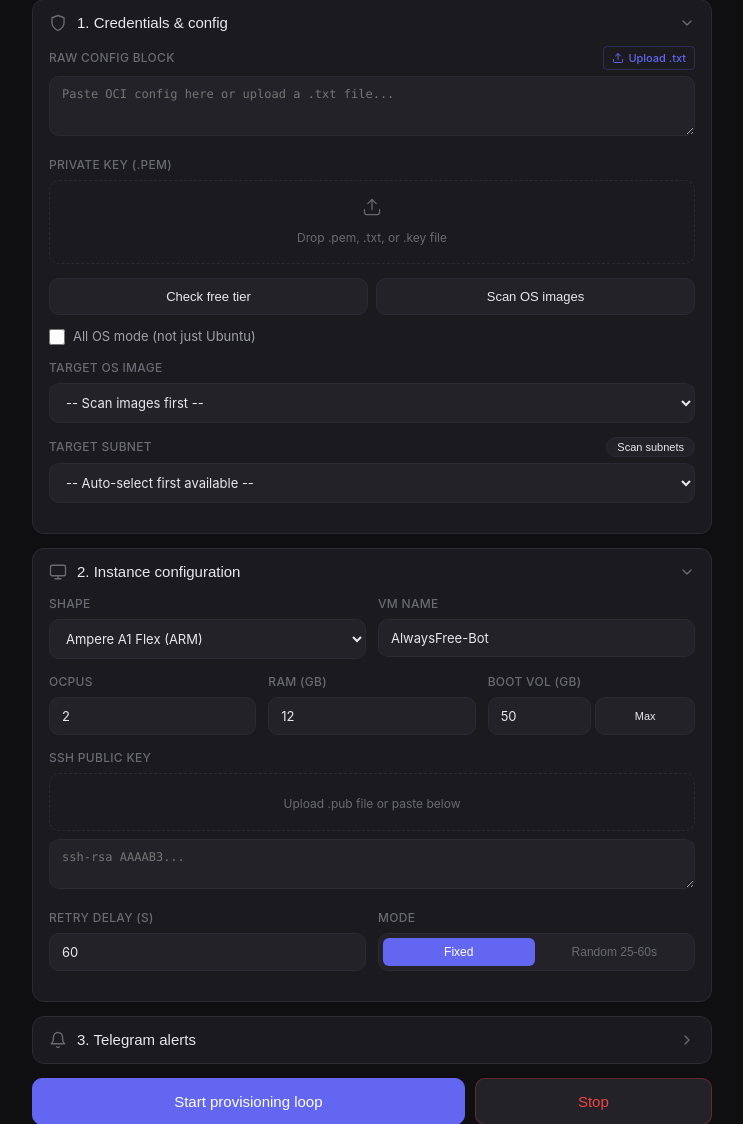
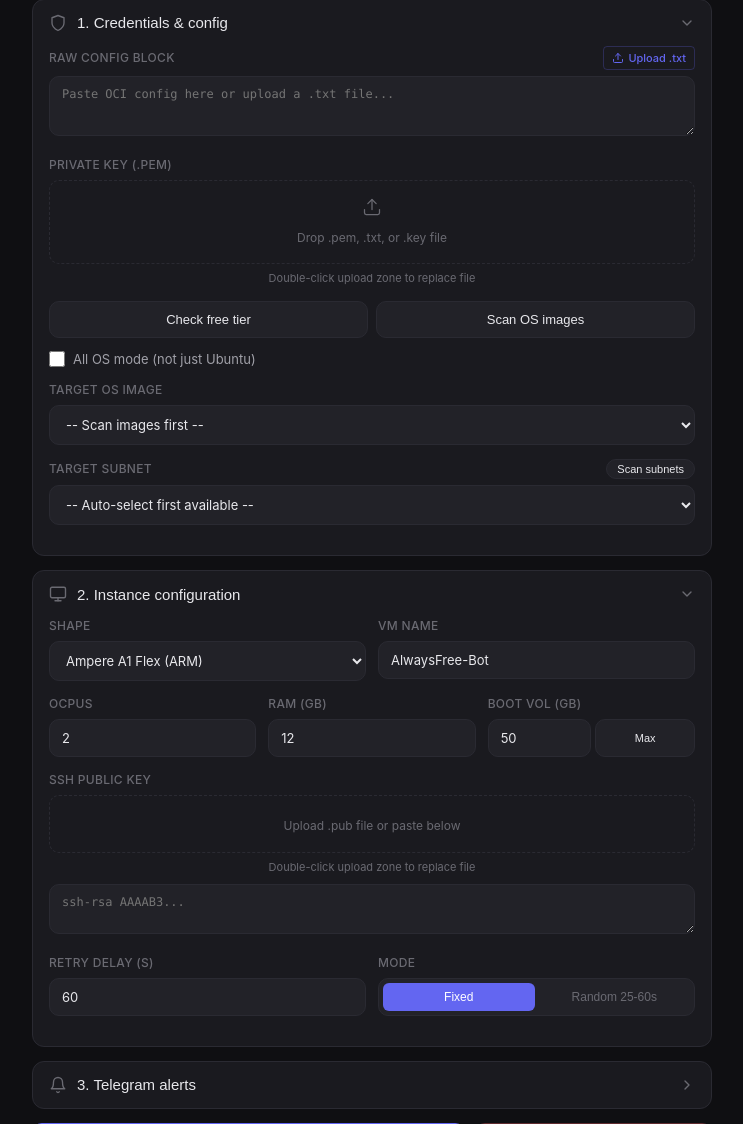
Before and after one commit to sarakmacbook/oracle, a Flask app: page / in a window 1280 px wide. Shown: the part 96-1220 px from the top of the page, without its empty margins (268-1011 px from the left). Run offline with Flask 3, Linux system fonts and the light colour scheme; data that the repository does not hold is empty.

Commit message:
Add files via upload

```diff
--- a/app.py
+++ b/app.py
@@ -565,8 +565,6 @@ def run_automated_creation(config, account_config, compute_client, network_clien
         add_log(f"Debug -> Shape: {account_config['shape']} | Boot: {boot_gb}GB | "
                 f"OCPUs: {account_config.get('ocpus', 'N/A')} | RAM: {account_config.get('memory', 'N/A')}GB")
         add_log(f"Debug -> Subnet details: assign_public_ip=True")
-        if shape_config:
-            add_log(f"Debug -> ARM shape config: ocpus={shape_config.ocpus}, memory={shape_config.memory_in_gbs}")
 
         is_arm = account_config.get('shape') == "VM.Standard.A1.Flex"
         shape_config = None
@@ -576,6 +574,7 @@ def run_automated_creation(config, account_config, compute_client, network_clien
             shape_config = oci.core.models.LaunchInstanceShapeConfigDetails(
                 ocpus=ocpus, memory_in_gbs=memory
             )
+            add_log(f"Debug -> ARM shape config: ocpus={ocpus}, memory={memory}")
 
         instance_details = oci.core.models.LaunchInstanceDetails(
             compartment_id=config['tenancy'],
--- a/templates/index.html
+++ b/templates/index.html
@@ -364,6 +364,7 @@
                         <svg width="20" height="20" viewBox="0 0 24 24" fill="none" stroke="currentColor" stroke-width="1.5" stroke-linecap="round" stroke-linejoin="round" style="color:var(--text-muted);margin-bottom:6px;"><path d="M21 15v4a2 2 0 0 1-2 2H5a2 2 0 0 1-2-2v-4"/><polyline points="17 8 12 3 7 8"/><line x1="12" y1="3" x2="12" y2="15"/></svg>
                         <div style="font-size:12px;color:var(--text-muted);">Drop .pem, .txt, or .key file</div>
                     </div>
+                    <div style="margin-top:6px;font-size:11px;color:var(--text-muted);text-align:center;">Double-click upload zone to replace file</div>
                 </div>
                 <div class="btn-row">
                     <button class="btn" id="quotaBtn" onclick="checkQuota()">Check free tier</button>
@@ -439,6 +440,7 @@
                         <input type="file" id="sshFile" accept=".pub,.txt" onchange="handleSSHFile()">
                         <span style="font-size:12px;color:var(--text-muted);">Upload .pub file or paste below</span>
                     </div>
+                    <div style="margin-top:6px;font-size:11px;color:var(--text-muted);text-align:center;">Double-click upload zone to replace file</div>
                     <textarea id="sshKey" class="form-textarea ssh-area" placeholder="ssh-rsa AAAAB3..."></textarea>
                 </div>
                 <div class="grid-2">
@@ -564,6 +566,17 @@
         reader.readAsText(file);
     }
 
+    document.getElementById('keyZone').addEventListener('dblclick', function(e) {
+        if (e.target.tagName === 'INPUT') return;
+        document.getElementById('cfgKey').value = '';
+        this.classList.remove('success');
+        this.innerHTML = '<input type="file" id="keyFile" accept=".pem,.txt,.key" onchange="handleKeyFile()">' +
+            '<svg width="20" height="20" viewBox="0 0 24 24" fill="none" stroke="currentColor" stroke-width="1.5" stroke-linecap="round" stroke-linejoin="round" style="color:var(--text-muted);margin-bottom:6px;">' +
+            '<path d="M21 15v4a2 2 0 0 1-2 2H5a2 2 0 0 1-2-2v-4"/><polyline points="17 8 12 3 7 8"/><line x1="12" y1="3" x2="12" y2="15"/></svg>' +
+            '<div style="font-size:12px;color:var(--text-muted);">Drop .pem, .txt, or .key file</div>';
+        addLog('Private key cleared — upload a new one', 'warn');
+    });
+
     function handleSSHFile() {
         const file = document.getElementById('sshFile').files[0];
         if (!file) return;
@@ -576,6 +589,15 @@
         };
         reader.readAsText(file);
     }
+
+    document.getElementById('sshZone').addEventListener('dblclick', function(e) {
+        if (e.target.tagName === 'INPUT') return;
+        document.getElementById('sshKey').value = '';
+        this.classList.remove('success');
+        this.innerHTML = '<input type="file" id="sshFile" accept=".pub,.txt" onchange="handleSSHFile()">' +
+            '<span style="font-size:12px;color:var(--text-muted);">Upload .pub file or paste below</span>';
+        addLog('SSH key cleared — upload a new one', 'warn');
+    });
 
     function onShapeChange() {
         const shape = document.getElementById('shapeSelect').value;
```
